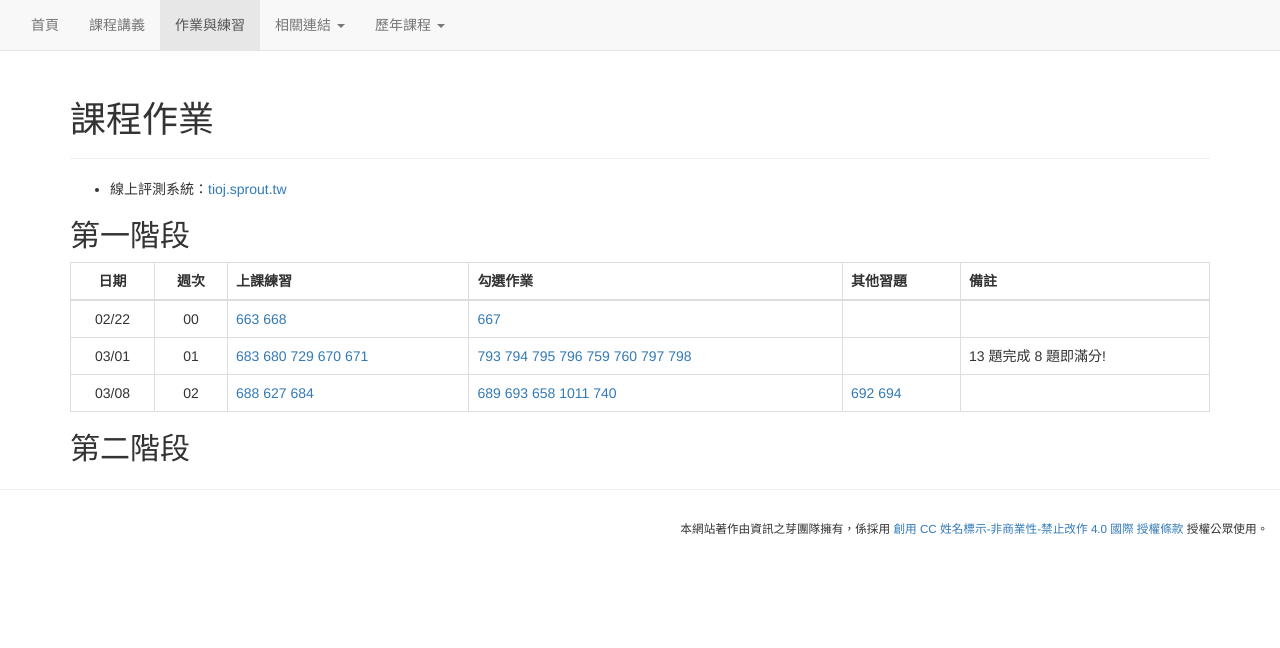
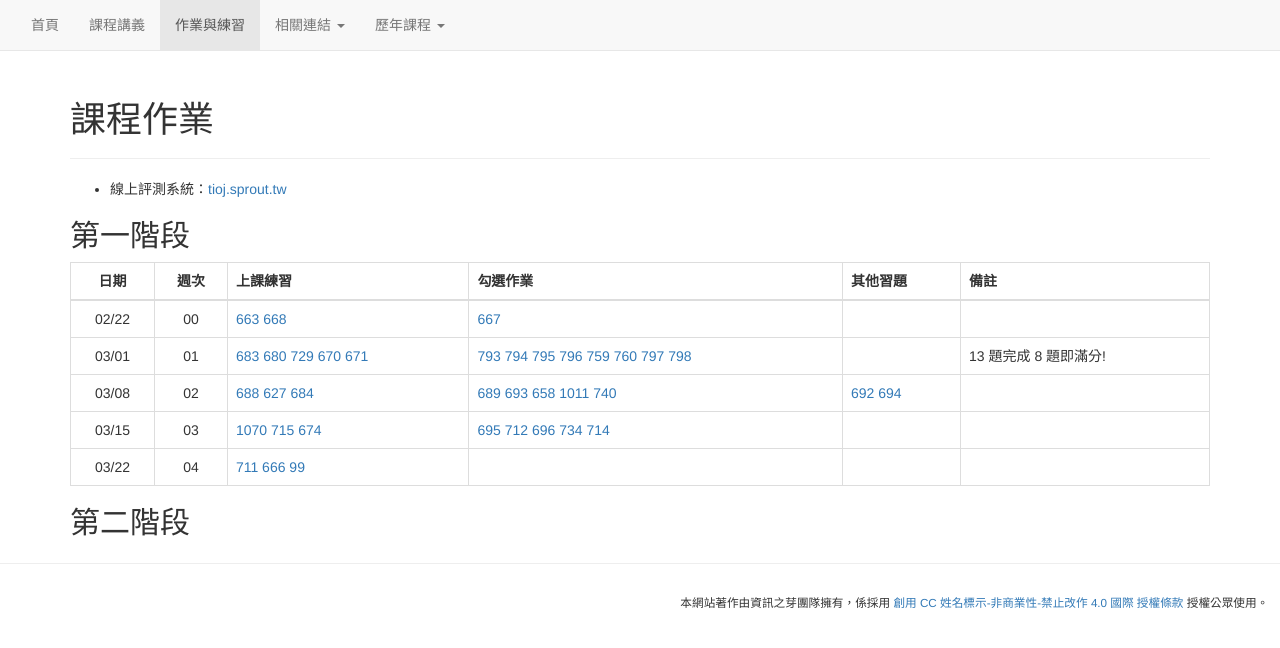
Before and after one commit to tw-csie-sprout/py2026, a Jekyll site: the page built from homework.md, in a window 1280 px wide. Shown: the top 648 px of the page. Built offline with Jekyll 4.4.1, drawn with Linux system fonts in a browser that asks for light colours.

Commit message:
Add new homework entries for March

```diff
--- a/homework.md
+++ b/homework.md
@@ -14,6 +14,8 @@ title: "課程作業"
 | 02/22 | 00 | [663](https://tioj.sprout.tw/contests/39/problems/663) [668](https://tioj.sprout.tw/contests/39/problems/668) | [667](https://tioj.sprout.tw/contests/39/problems/667) |  |  |
 | 03/01 | 01 | [683](https://tioj.sprout.tw/contests/40/problems/683) [680](https://tioj.sprout.tw/contests/40/problems/683) [729](https://tioj.sprout.tw/contests/40/problems/729) [670](https://tioj.sprout.tw/contests/40/problems/670) [671](https://tioj.sprout.tw/contests/40/problems/671) | [793](https://tioj.sprout.tw/contests/40/problems/793) [794](https://tioj.sprout.tw/contests/40/problems/794) [795](https://tioj.sprout.tw/contests/40/problems/795) [796](https://tioj.sprout.tw/contests/40/problems/796) [759](https://tioj.sprout.tw/contests/40/problems/759) [760](https://tioj.sprout.tw/contests/40/problems/760) [797](https://tioj.sprout.tw/contests/40/problems/797) [798](https://tioj.sprout.tw/contests/40/problems/798) |  | 13 題完成 8 題即滿分! |
 | 03/08 | 02 | [688](https://tioj.sprout.tw/contests/44/problems/688) [627](https://tioj.sprout.tw/contests/44/problems/627) [684](https://tioj.sprout.tw/contests/44/problems/684) | [689](https://tioj.sprout.tw/contests/44/problems/689) [693](https://tioj.sprout.tw/contests/44/problems/693) [658](https://tioj.sprout.tw/contests/44/problems/658) [1011](https://tioj.sprout.tw/contests/44/problems/1011) [740](https://tioj.sprout.tw/contests/44/problems/740) | [692](https://tioj.sprout.tw/contests/44/problems/692) [694](https://tioj.sprout.tw/contests/44/problems/694) | |
+| 03/15 | 03 | [1070](https://tioj.sprout.tw/contests/45/problems/1070) [715](https://tioj.sprout.tw/contests/45/problems/715) [674](https://tioj.sprout.tw/contests/45/problems/674) | [695](https://tioj.sprout.tw/contests/45/problems/695) [712](https://tioj.sprout.tw/contests/45/problems/712) [696](https://tioj.sprout.tw/contests/45/problems/696) [734](https://tioj.sprout.tw/contests/45/problems/734) [714](https://tioj.sprout.tw/contests/45/problems/714) | | |
+| 03/22 | 04 | [711](https://tioj.sprout.tw/contests/51/problems/711) [666](https://tioj.sprout.tw/contests/51/problems/666) [99](https://tioj.sprout.tw/contests/51/problems/99) | | | |
 
 <!--
 | 03/02 | 02 | [670](https://tioj.sprout.tw/contests/7/problems/670) [671](https://tioj.sprout.tw/contests/7/problems/671) [728](https://tioj.sprout.tw/contests/7/problems/728) [683](https://tioj.sprout.tw/contests/7/problems/683) [680](https://tioj.sprout.tw/contests/7/problems/680)  | [759](https://tioj.sprout.tw/contests/7/problems/759) [760](https://tioj.sprout.tw/contests/7/problems/760) [729](https://tioj.sprout.tw/contests/7/problems/729) |  |  |
```
